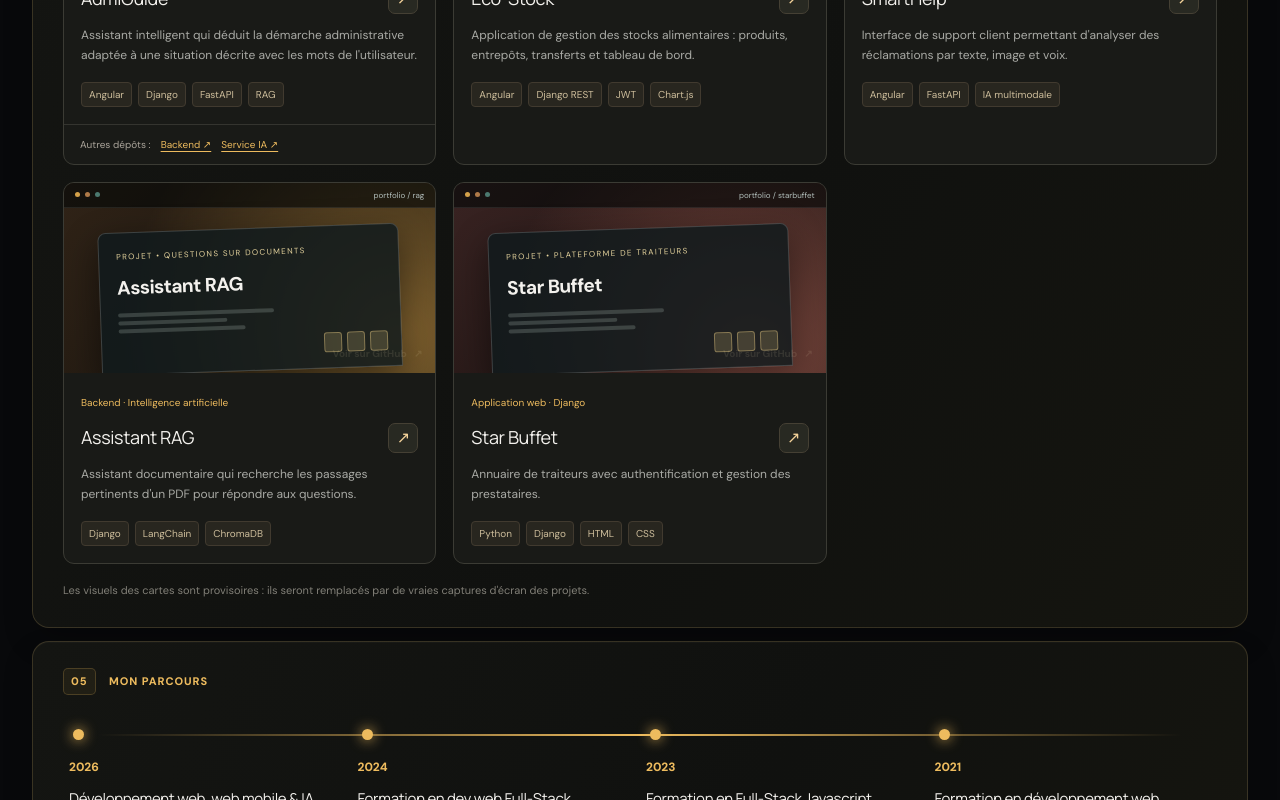
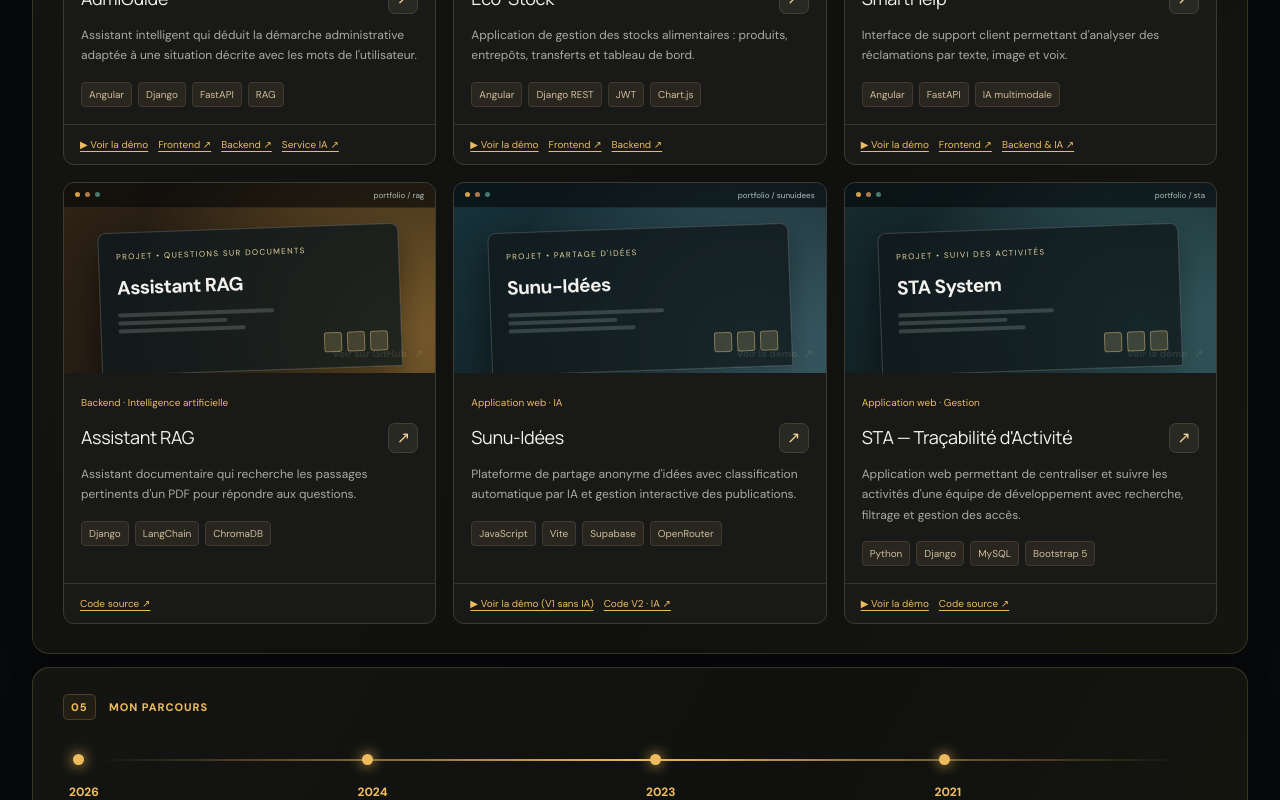
Before and after one commit to Dadowatt/portfolio, an Angular app: page / in a window 1280 px wide. Shown: the part 1780-2580 px from the top of the page. Built offline with nearby package versions, Linux system fonts and the light colour scheme; what @lucide/angular would draw is missing.

Commit message:
feat: améliorer le portfolio et rendre le formulaire de contact fonctionnel

```diff
--- a/src/app/app.css
+++ b/src/app/app.css
@@ -22,7 +22,6 @@
   gap: 25px;
   position: sticky;
   top: 0;
-  z-index: 100;
   background: rgba(11, 12, 13, 0.88);
   backdrop-filter: blur(16px);
   -webkit-backdrop-filter: blur(16px);
@@ -409,42 +408,62 @@ h2 em {
   background: transparent;
   filter: drop-shadow(0 14px 28px rgba(0, 0, 0, 0.36));
 }
+/* Barre des domaines de compétences — valeurs actives regroupées */
 .hero-stat-bar {
   position: absolute;
   z-index: 4;
-  bottom: 26px;
+  bottom: 48px;
   left: 5%;
   right: 5%;
   display: grid;
   grid-template-columns: repeat(3, 1fr);
-  background: rgba(26, 27, 24, 0.93);
-  backdrop-filter: blur(18px);
-  border: 1px solid #65533a;
+  background: rgba(31, 31, 24, 0.88);
+  backdrop-filter: none;
+  -webkit-backdrop-filter: none;
+  border: 1px solid rgba(210, 176, 103, 0.24);
+  border-radius: 13px;
   box-shadow:
-    0 8px 35px #000a,
-    inset 0 1px #ffffff24;
-  border-radius: 12px;
+    0 5px 18px rgba(0, 0, 0, 0.25),
+    inset 0 1px 0 rgba(255, 255, 255, 0.04);
   padding: 20px 8px;
+  transition: border-color 0.3s ease;
+}
+.hero-stat-bar:hover {
+  border-color: rgba(237, 187, 94, 0.4);
 }
 .stat {
   display: flex;
   flex-direction: column;
+  align-items: center;
+  justify-content: center;
   text-align: center;
-  gap: 6px;
-  padding: 0 5px;
+  gap: 10px;
+  padding: 0 8px;
 }
 .stat + .stat {
-  border-left: 1px solid #40382b;
+  border-left: 1px solid rgba(210, 176, 103, 0.16);
 }
 .stat strong {
-  font-size: 20px;
-  color: #f8efd7;
-  font-weight: 800;
+  display: flex;
+  align-items: center;
+  justify-content: center;
+  gap: 5px;
+  font-size: 13px;
+  color: #f0c46c;
+  font-weight: 700;
   letter-spacing: -0.02em;
 }
+.stat strong svg {
+  width: 19px;
+  height: 19px;
+  color: #d6b66e;
+  stroke-width: 1.8;
+  flex-shrink: 0;
+}
 .stat span {
-  color: #b4ae9f;
-  font-size: 10px;
+  color: #c5c0b5;
+  font-size: 11px;
+  line-height: 1.6;
 }
 .two-column {
   display: grid;
@@ -566,14 +585,6 @@ h2 em {
   padding: 11px 16px;
   min-height: 36px;
 }
-.pending-note {
-  display: inline-flex;
-  padding: 10px 12px;
-  border: 1px solid rgba(237, 187, 94, 0.18);
-  border-radius: 7px;
-  color: #aea490;
-  font-size: 12px;
-}
 .skills {
   padding: 24px;
   display: flex;
@@ -644,22 +655,13 @@ h2 em {
   white-space: nowrap;
   gap: 7px;
 
-  color: #e4c184;
+  color: #c5c0b5;
   padding: 10px 15px;
   border-radius: 8px;
   margin-top: 17px;
   border: 1px solid rgba(237, 187, 94, 0.18);
   font-size: 11px;
   background: #201e18;
-}
-.skills-footer {
-  color: #c5c0b5; /* Texte gris clair */
-}
-
-.skills-footer svg {
-  color: #f0c46c; /* Cœur jaune */
-  fill: #f0c46c;
-  stroke: #f0c46c;
 }
 .services,
 .projects,
@@ -784,11 +786,20 @@ h2 em {
     radial-gradient(circle at 90% 80%, #80612e, transparent 75%),
     linear-gradient(135deg, #302317, #15120d);
 }
-.preview-starbuffet {
+
+.preview-sunuidees {
   background:
-    radial-gradient(circle at 80% 90%, #7e493f, transparent 75%),
-    linear-gradient(145deg, #392322, #18110f);
-}
+    radial-gradient(circle at 80% 90%, #446b76, transparent 75%),
+    linear-gradient(145deg, #17333b, #10191d);
+}
+
+
+.preview-sta {
+  background:
+    radial-gradient(circle at 80% 80%, #3c6a70, transparent 75%),
+    linear-gradient(145deg, #162b30, #101719);
+}
+
 .fake-browser {
   height: 25px;
   background: rgba(4, 7, 8, 0.62);
@@ -955,11 +966,7 @@ h2 em {
   text-decoration: underline;
   text-underline-offset: 3px;
 }
-.preview-disclaimer {
-  margin: 18px 0 0;
-  color: #817f77;
-  font-size: 11px;
-}
+
 .timeline {
   display: grid;
   grid-template-columns: repeat(4, 1fr);
@@ -1076,7 +1083,11 @@ h2 em {
 .contact-form .btn {
   align-self: flex-start;
 }
-.form-footnote,
+.contact-form .btn:disabled {
+  opacity: 0.65;
+  cursor: not-allowed;
+  transform: none;
+}
 .form-notice {
   font-size: 10px;
   line-height: 1.5;
@@ -1165,6 +1176,58 @@ h2 em {
   white-space: nowrap;
   border: 0;
 }
+
+.cv-download {
+  display: inline-flex;
+  align-items: center;
+  justify-content: center;
+  gap: 9px;
+
+  background: rgba(245, 189, 85, 0.07);
+  border: 1px solid rgba(245, 189, 85, 0.28);
+/*  color: var(--gold); */
+
+  backdrop-filter: blur(12px);
+  -webkit-backdrop-filter: blur(12px);
+
+  box-shadow: inset 0 1px 0 rgba(255, 255, 255, 0.05);
+
+  transition: all 0.3s ease;
+}
+
+.cv-download:hover {
+  background: rgba(245, 189, 85, 0.14);
+  border-color: rgba(245, 189, 85, 0.55);
+  box-shadow: 0 0 15px rgba(245, 189, 85, 0.12);
+  transform: translateY(-2px);
+}
+
+.cv-download-icon {
+  width: 15px;
+  height: 15px;
+  stroke-width: 1.8;
+  transition: transform 0.3s ease;
+  color: var(--gold);
+}
+
+.cv-download:hover .cv-download-icon {
+  transform: translateY(2px);
+}
+
+.hero-actions .btn svg {
+  width: 17px;
+  height: 17px;
+  stroke-width: 1.8;
+  flex-shrink: 0;
+}
+.hero-actions .btn-outline svg {
+  color: #f0c46c;
+  stroke: #f0c46c;
+  width: 17px;
+  height: 17px;
+  stroke-width: 1.8;
+}
+
 @media (max-width: 1240px) {
   .site-shell {
     padding: 0 22px;
@@ -1290,18 +1353,6 @@ h2 em {
     width: 370px;
     height: 230px;
     top: 50px;
-  }
-  .hero-stat-bar {
-    bottom: 16px;
-    left: 4%;
-    right: 4%;
-    padding: 12px 4px;
-  }
-  .stat strong {
-    font-size: 14px;
-  }
-  .stat span {
-    font-size: 9px;
   }
   .social-row {
     margin-top: 21px;
@@ -1416,116 +1467,6 @@ h2 em {
   }
 }
 
-.cv-download {
-  display: inline-flex;
-  align-items: center;
-  justify-content: center;
-  gap: 9px;
-
-  background: rgba(245, 189, 85, 0.07);
-  border: 1px solid rgba(245, 189, 85, 0.28);
-/*  color: var(--gold); */
-
-  backdrop-filter: blur(12px);
-  -webkit-backdrop-filter: blur(12px);
-
-  box-shadow: inset 0 1px 0 rgba(255, 255, 255, 0.05);
-
-  transition: all 0.3s ease;
-}
-
-.cv-download:hover {
-  background: rgba(245, 189, 85, 0.14);
-  border-color: rgba(245, 189, 85, 0.55);
-  box-shadow: 0 0 15px rgba(245, 189, 85, 0.12);
-  transform: translateY(-2px);
-}
-
-.cv-download-icon {
-  width: 15px;
-  height: 15px;
-  stroke-width: 1.8;
-  transition: transform 0.3s ease;
-  color: var(--gold);
-}
-
-.cv-download:hover .cv-download-icon {
-  transform: translateY(2px);
-}
-
-
-/* =========================================
-   HERO STATS — DARK GOLD GLASSMORPHISM
-========================================= */
-
-.hero-stat-bar {
-  position: absolute;
-  z-index: 4;
-
-  /* Positionnement */
-  bottom: 48px;
-  left: 5%;
-  right: 5%;
-
-  /* Dimensions initiales conservées */
-  display: grid;
-  grid-template-columns: repeat(3, 1fr);
-
-  /* Fond sombre olive / doré */
-  background: rgba(31, 31, 24, 0.88);
-
-  /* Aucun effet de flou */
-  backdrop-filter: none;
-  -webkit-backdrop-filter: none;
-
-  /* Bordure et profondeur */
-  border: 1px solid rgba(210, 176, 103, 0.24);
-  border-radius: 13px;
-
-  box-shadow:
-    0 5px 18px rgba(0, 0, 0, 0.25),
-    inset 0 1px 0 rgba(255, 255, 255, 0.04);
-
-  padding: 20px 8px;
-
-  transition: border-color 0.3s ease;
-}
-
-.hero-stat-bar:hover {
-  border-color: rgba(237, 187, 94, 0.4);
-}
-
-/* Statistiques individuelles */
-.stat {
-  display: flex;
-  flex-direction: column;
-  align-items: center;
-  justify-content: center;
-  text-align: center;
-  gap: 7px;
-  padding: 0 5px;
-}
-
-/* Séparation des statistiques */
-.stat + .stat {
-  border-left: 1px solid rgba(210, 176, 103, 0.16);
-}
-
-/* Valeurs */
-.stat strong {
-  font-size: 19px;
-  color: #f0c46c;
-  font-weight: 700;
-  letter-spacing: -0.02em;
-}
-
-/* Libellés */
-.stat span {
-  color: #c5c0b5;
-  font-size: 10px;
-}
-
-/* Responsive */
 @media (max-width: 768px) {
   .hero-stat-bar {
     position: relative;
@@ -1536,59 +1477,3 @@ h2 em {
     margin: 20px auto 0;
   }
 }
-
-
-
-
-/* =========================================
-   HERO STATS — DOMAINES DE COMPETENCES
-========================================= */
-
-.stat {
-  display: flex;
-  flex-direction: column;
-  align-items: center;
-  justify-content: center;
-  gap: 10px;
-  padding: 0 8px;
-  text-align: center;
-}
-
-.stat strong {
-  display: flex;
-  align-items: center;
-  justify-content: center;
-  gap: 5px;
-
-  font-size: 13px;
-  color: #f0c46c;
-  font-weight: 700;
-}
-
-.stat strong svg {
-  width: 19px;
-  height: 19px;
-  color: #d6b66e;
-  stroke-width: 1.8;
-  flex-shrink: 0;
-}
-
-.stat span {
-  color: #c5c0b5;
-  font-size: 11px;
-  line-height: 1.6;
-}
-
-.hero-actions .btn svg {
-  width: 17px;
-  height: 17px;
-  stroke-width: 1.8;
-  flex-shrink: 0;
-}
-.hero-actions .btn-outline svg {
-  color: #f0c46c;
-  stroke: #f0c46c;
-  width: 17px;
-  height: 17px;
-  stroke-width: 1.8;
-}
--- a/src/app/app.html
+++ b/src/app/app.html
@@ -305,10 +305,10 @@
         <article class="project-card">
           <a
             class="project-main-link"
-            [href]="project.github"
+            [href]="project.demo || project.github"
             target="_blank"
             rel="noopener noreferrer"
-            [attr.aria-label]="'Ouvrir le dépôt GitHub de ' + project.name"
+            [attr.aria-label]="(project.demo ? 'Voir la démonstration de ' : 'Ouvrir le dépôt GitHub de ') + project.name"
           >
             <div
               class="project-preview"
@@ -329,7 +329,7 @@
                 </div>
               </div>
               <div class="preview-overlay">
-                <span>Voir sur GitHub</span><span aria-hidden="true">↗</span>
+                <span>{{ project.demo ? 'Voir la démo' : 'Voir sur GitHub' }}</span><span aria-hidden="true">↗</span>
               </div>
             </div>
             <div class="project-body">
@@ -345,23 +345,34 @@
               </div>
             </div>
           </a>
-          @if (project.extraGithub?.length) {
           <div class="project-extra">
-            <span>Autres dépôts :</span>
-            @for (extra of project.extraGithub; track extra.url) {
+            @if (project.demo) {
+            <a
+              class="project-demo-link"
+              [href]="project.demo"
+              target="_blank"
+              rel="noopener noreferrer"
+            >
+              ▶ {{ project.demoLabel || 'Voir la démo' }}
+            </a>
+            }
+            <a
+              [href]="project.github"
+              target="_blank"
+              rel="noopener noreferrer"
+            >
+              {{ project.githubLabel || 'Code source' }} ↗
+            </a>
+            @for (extra of project.extraGithub || []; track extra.url) {
             <a [href]="extra.url" target="_blank" rel="noopener noreferrer"
               >{{ extra.label }} ↗</a
             >
             }
           </div>
-          }
         </article>
         }
       </div>
-      <p class="preview-disclaimer">
-        Les visuels des cartes sont provisoires : ils seront remplacés par de
-        vraies captures d'écran des projets.
-      </p>
+
     </section>
 
     <section
@@ -442,13 +453,16 @@
             required
           ></textarea>
         </label>
-        <button type="submit" class="btn btn-gold">
-          Préparer le message <span aria-hidden="true">↗</span>
+
+        <button
+          type="submit"
+          class="btn btn-gold"
+          [disabled]="isSending"
+        >
+          {{ isSending ? 'Envoi en cours...' : 'Envoyer le message' }}
+          <span aria-hidden="true">↗</span>
         </button>
-        <p class="form-footnote">
-          Le formulaire ouvre votre application de messagerie. Aucun message
-          n'est transmis par le site.
-        </p>
+
         @if (contactNotice) {
         <p class="form-notice" role="status">{{ contactNotice }}</p>
         }
--- a/src/app/portfolio-data.ts
+++ b/src/app/portfolio-data.ts
@@ -1,3 +1,4 @@
+
 export const profile = {
   name: 'Dado Watt',
   firstName: 'Dado',
@@ -23,53 +24,114 @@ export interface PortfolioProject {
   description: string;
   technologies: string[];
   github: string;
+  githubLabel?: string;
   extraGithub?: { label: string; url: string }[];
+  demo?: string;
+  demoLabel?: string;
   previewLabel: string;
   previewCategory: string;
 }
 
 export const projects: PortfolioProject[] = [
   {
-    slug: 'admiguide', name: 'AdmiGuide', category: 'Projet de fin de formation · IA',
+    slug: 'admiguide',
+    name: 'AdmiGuide',
+    category: 'Projet de fin de formation · IA',
     description: 'Assistant intelligent qui déduit la démarche administrative adaptée à une situation décrite avec les mots de l\'utilisateur.',
     technologies: ['Angular', 'Django', 'FastAPI', 'RAG'],
     github: 'https://github.com/AdmiGuide/admiguide-frontend',
+    githubLabel: 'Frontend',
     extraGithub: [
-      { label: 'Backend', url: 'https://github.com/AdmiGuide/admiguide-backend' },
-      { label: 'Service IA', url: 'https://github.com/AdmiGuide/admiguide-ai' }
+      {
+        label: 'Backend',
+        url: 'https://github.com/AdmiGuide/admiguide-backend'
+      },
+      {
+        label: 'Service IA',
+        url: 'https://github.com/AdmiGuide/admiguide-ai'
+      }
     ],
-    previewLabel: 'AdmiGuide', previewCategory: 'Orientation administrative'
+    demo: 'https://drive.google.com/file/d/1ngGhHlRODHPNHfGPMGMzn9VSTogcbUAR/view',
+    demoLabel: 'Voir la démo',
+    previewLabel: 'AdmiGuide',
+    previewCategory: 'Orientation administrative'
   },
   {
-    slug: 'ecostock', name: 'Eco-Stock', category: 'Application web · Gestion',
+    slug: 'ecostock',
+    name: 'Eco-Stock',
+    category: 'Application web · Gestion',
     description: 'Application de gestion des stocks alimentaires : produits, entrepôts, transferts et tableau de bord.',
     technologies: ['Angular', 'Django REST', 'JWT', 'Chart.js'],
     github: 'https://github.com/Dadowatt/eco-stock-front',
-    previewLabel: 'Eco-Stock', previewCategory: 'Gestion de stocks'
+    githubLabel: 'Frontend',
+    extraGithub: [
+      {
+        label: 'Backend',
+        url: 'https://github.com/Dadowatt/eco-stock-api-backend'
+      }
+    ],
+    demo: 'https://drive.google.com/file/d/1BFEnRpyjj1GadxFvP5D4WUjEQvDBPxMp/view',
+    demoLabel: 'Voir la démo',
+    previewLabel: 'Eco-Stock',
+    previewCategory: 'Gestion de stocks'
   },
   {
-    slug: 'smarthelp', name: 'SmartHelp', category: 'Application web · IA',
+    slug: 'smarthelp',
+    name: 'SmartHelp',
+    category: 'Application web · IA',
     description: 'Interface de support client permettant d\'analyser des réclamations par texte, image et voix.',
     technologies: ['Angular', 'FastAPI', 'IA multimodale'],
     github: 'https://github.com/Dadowatt/smarthelp-front',
-    previewLabel: 'SmartHelp', previewCategory: 'Support intelligent'
+    githubLabel: 'Frontend',
+    extraGithub: [
+      {
+        label: 'Backend & IA',
+        url: 'https://github.com/Dadowatt/smarthelp-support-api'
+      }
+    ],
+    demo: 'https://drive.google.com/file/d/10CGb4hEu5BzzsSXh1Ud4T-K0D0STuZnl/view',
+    demoLabel: 'Voir la démo',
+    previewLabel: 'SmartHelp',
+    previewCategory: 'Support intelligent'
   },
   {
-    slug: 'rag', name: 'Assistant RAG', category: 'Backend · Intelligence artificielle',
+    slug: 'rag',
+    name: 'Assistant RAG',
+    category: 'Backend · Intelligence artificielle',
     description: 'Assistant documentaire qui recherche les passages pertinents d\'un PDF pour répondre aux questions.',
     technologies: ['Django', 'LangChain', 'ChromaDB'],
     github: 'https://github.com/Dadowatt/assistant_RAG_Langchain',
-    previewLabel: 'Assistant RAG', previewCategory: 'Questions sur documents'
+    githubLabel: 'Code source',
+    previewLabel: 'Assistant RAG',
+    previewCategory: 'Questions sur documents'
   },
   {
-    slug: 'starbuffet', name: 'Star Buffet', category: 'Application web · Django',
-    description: 'Annuaire de traiteurs avec authentification et gestion des prestataires.',
-    technologies: ['Python', 'Django', 'HTML', 'CSS'],
-    github: 'https://github.com/Dadowatt/starbuffet_project',
-    previewLabel: 'Star Buffet', previewCategory: 'Plateforme de traiteurs'
+    slug: 'sunuidees',
+    name: 'Sunu-Idées',
+    category: 'Application web · IA',
+    description: 'Plateforme de partage anonyme d\'idées avec classification automatique par IA et gestion interactive des publications.',
+    technologies: ['JavaScript', 'Vite', 'Supabase', 'OpenRouter'],
+    github: 'https://github.com/Dadowatt/sunu-idee_refactoring_vite',
+    githubLabel: 'Code V2 · IA',
+    demo: 'https://sunuidees.netlify.app/',
+    demoLabel: 'Voir la démo (V1 sans IA)',
+    previewLabel: 'Sunu-Idées',
+    previewCategory: 'Partage d\'idées'
+  },
+  {
+    slug: 'sta',
+    name: 'STA — Traçabilité d\'Activité',
+    category: 'Application web · Gestion',
+    description: 'Application web permettant de centraliser et suivre les activités d\'une équipe de développement avec recherche, filtrage et gestion des accès.',
+    technologies: ['Python', 'Django', 'MySQL', 'Bootstrap 5'],
+    github: 'https://github.com/Dadowatt/STA_system',
+    githubLabel: 'Code source',
+    demo: 'https://drive.google.com/file/d/1jMohN4irMmKfoHdXh4gqkJiSd796pUqV/view',
+    demoLabel: 'Voir la démo',
+    previewLabel: 'STA System',
+    previewCategory: 'Suivi des activités'
   }
 ];
-
 
 export const skills = [
   { short: 'A', name: 'Angular', type: 'frontend', image: '/images/skills/angular.png' },
@@ -89,7 +151,6 @@ export const skills = [
   { short: 'CSS', name: 'CSS', type: 'frontend', image: '/images/skills/css.png' }
 ];
 
-
 export const services = [
   { icon: 'web', title: 'Développement web', description: 'Interfaces modernes, responsives et adaptées aux besoins des utilisateurs.' },
   { icon: 'code', title: 'Développement d\'API', description: 'Conception d\'API et intégration de fonctionnalités côté serveur.' },
```
Also changed, not shown: src/app/app.ts (+97 -12 lines).
